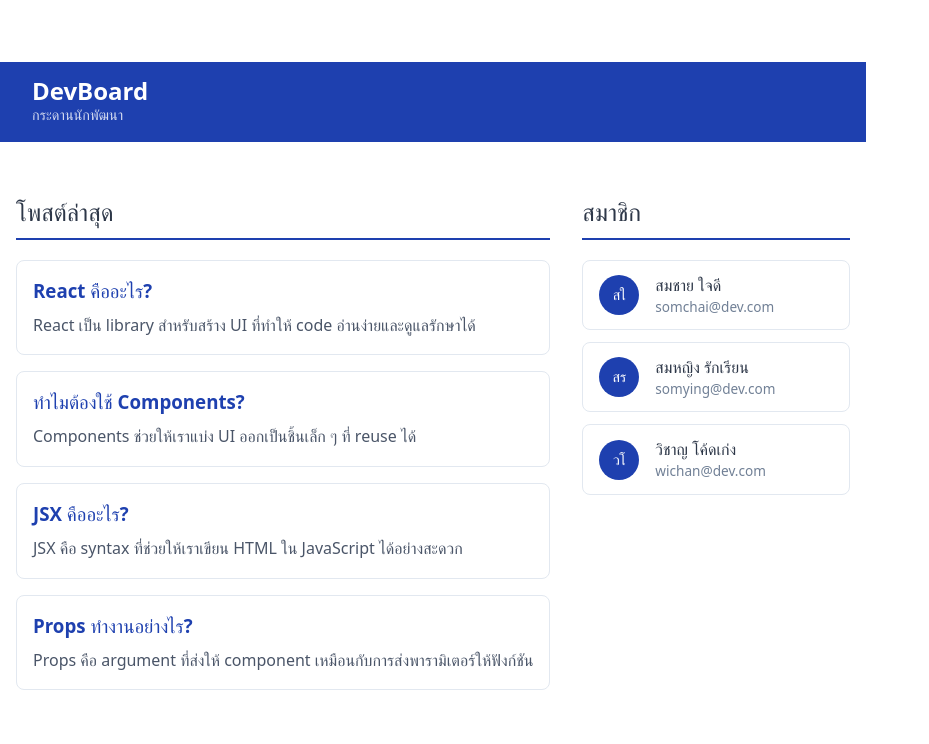
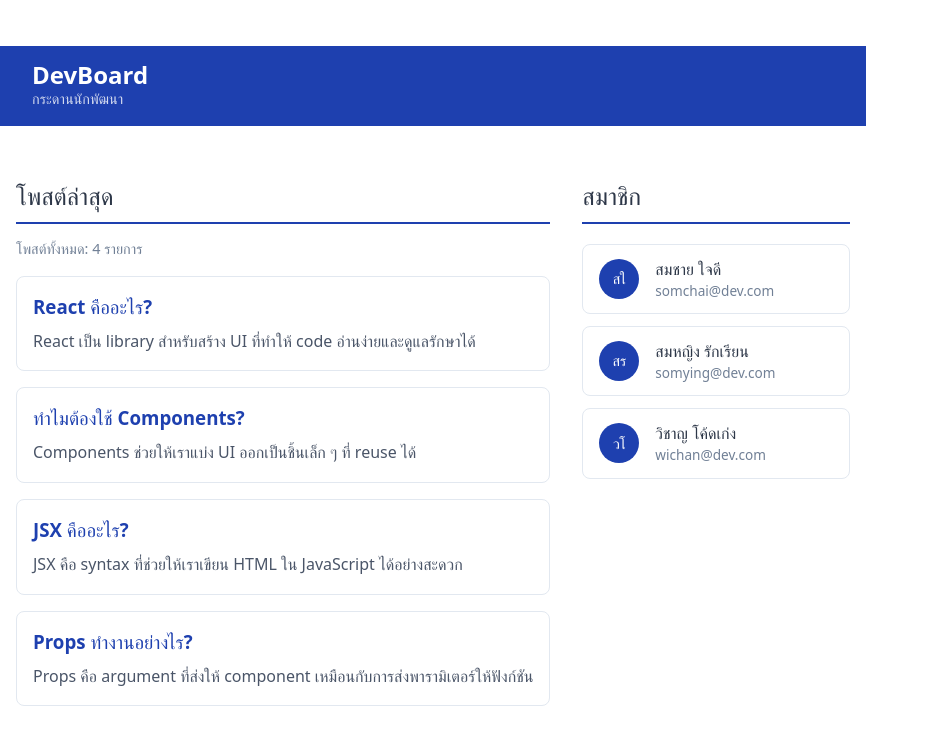
Before and after one commit to JidapaSittana/devboard-67160389, a React (Vite) app: page / in a window 1280 px wide. Shown: the top 744 px of the page, without its empty margins (0-929 px from the left). Built offline with nearby package versions, Linux system fonts and the light colour scheme.

Commit message:
feat: challenge 1: add postcount component

```diff
--- /dev/null
+++ b/src/components/PostCount.jsx
@@ -0,0 +1,9 @@
+function PostCount({ count }) {
+  return (
+    <p style={{ color: "#718096", fontSize: "0.9rem", marginBottom: "1rem" }}>
+      โพสต์ทั้งหมด: {count} รายการ
+    </p>
+  );
+}
+
+export default PostCount;
--- a/src/components/PostList.jsx
+++ b/src/components/PostList.jsx
@@ -1,4 +1,5 @@
 import PostCard from "./PostCard";
+import PostCount from "./PostCount";
 
 function PostList({ posts }) {
   return (
@@ -8,10 +9,15 @@ function PostList({ posts }) {
           color: "#2d3748",
           borderBottom: "2px solid #1e40af",
           paddingBottom: "0.5rem",
+          marginBottom: "0.5rem",
         }}
       >
         โพสต์ล่าสุด
       </h2>
+
+      {/*เอา PostCount มาวาง, ส่ง posts.length เข้าไปนับจำนวน*/}
+      <PostCount count={posts.length} />
+
       {posts.map((post) => (
         <PostCard key={post.id} title={post.title} body={post.body} />
       ))}
```
